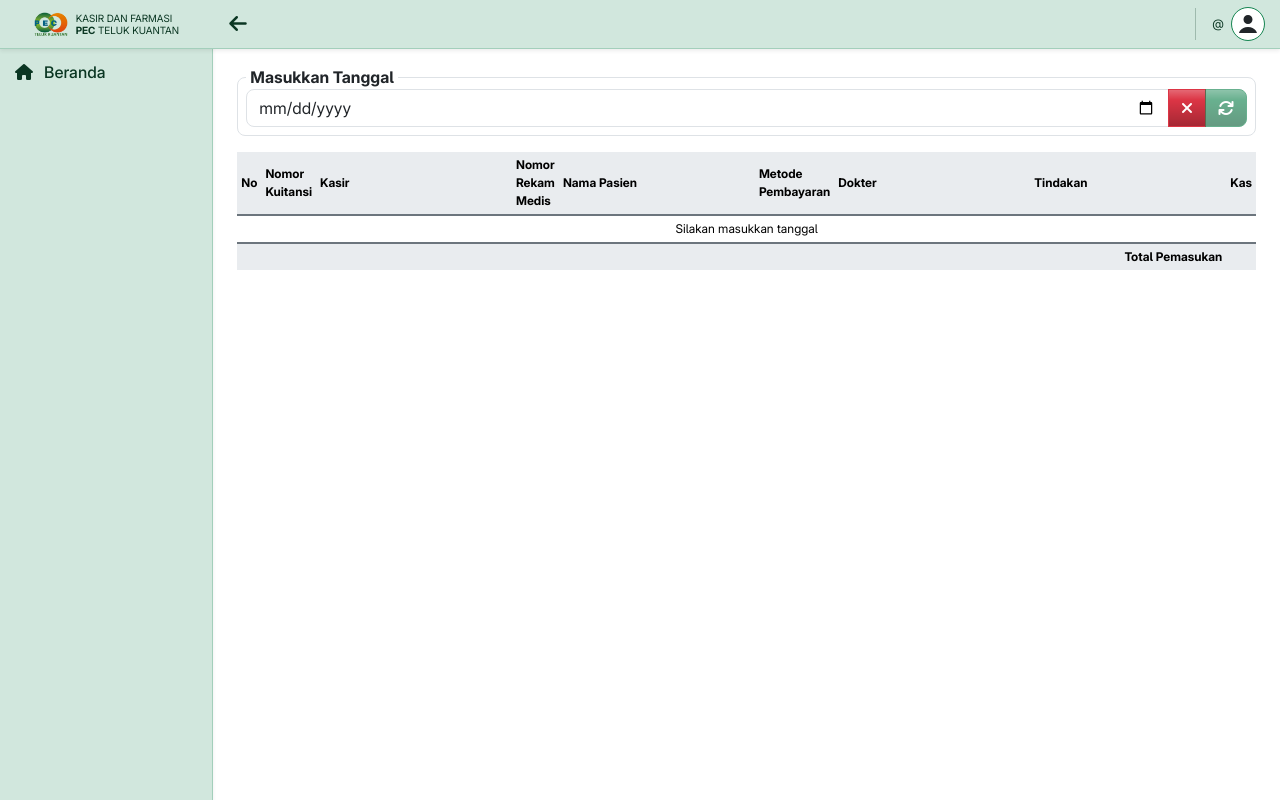
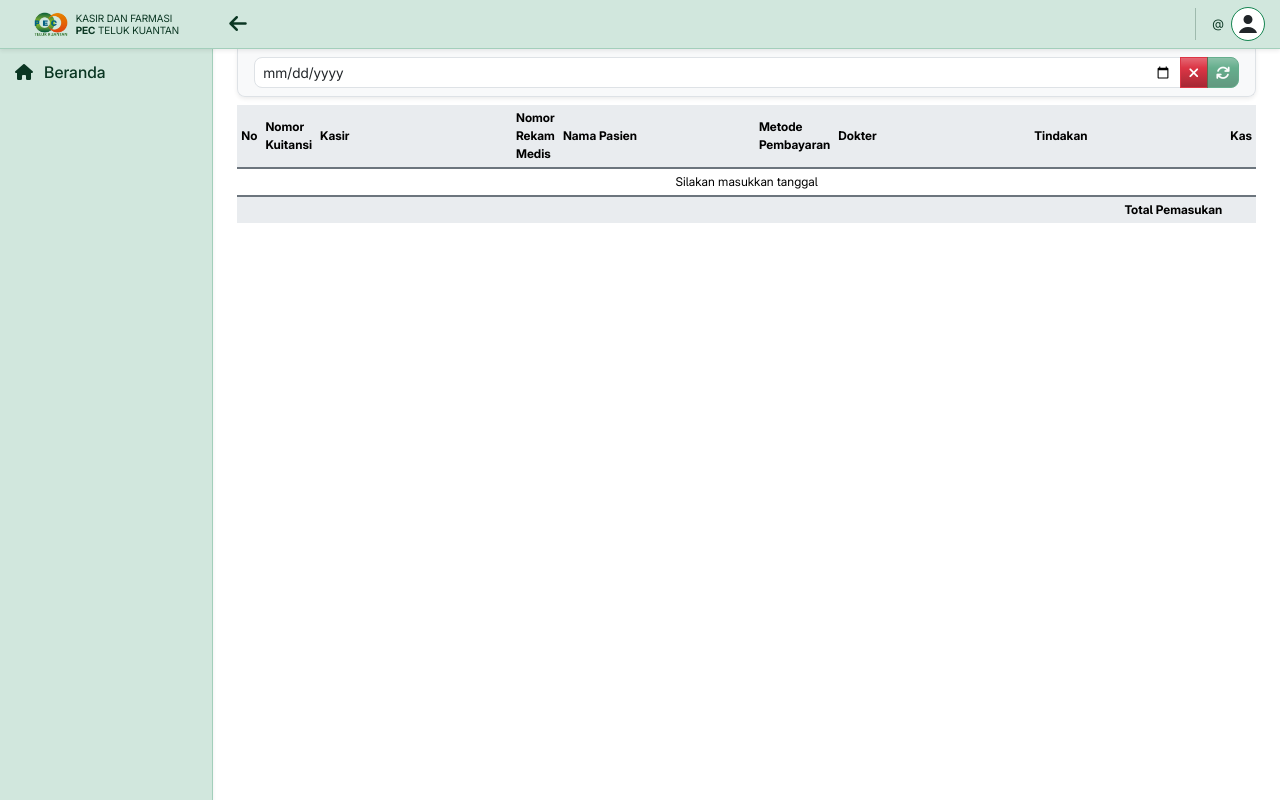
Before and after one commit to hafizulwanandaputra/pectk-simklinik, a CodeIgniter 4 app: template app/Views/dashboard/transaksi/report.php in a window 1280 px wide. Run offline with PHP 8.4 and a stand-in for CodeIgniter, Linux system fonts and the light colour scheme; the template is opened without the code that fills it, so the values that code supplies are empty; some libraries are stand-ins or nearby versions; some web fonts are replaced.

Commit message:
Sticky top report filtering

```diff
--- a/app/Views/dashboard/transaksi/report.php
+++ b/app/Views/dashboard/transaksi/report.php
@@ -10,18 +10,21 @@
 <div style="min-width: 1px; max-width: 1px;"></div>
 <?= $this->endSection(); ?>
 <?= $this->section('content'); ?>
-<main class="col-md-9 ms-sm-auto col-lg-10 px-3 px-md-4 pt-3">
+<main class="col-md-9 ms-sm-auto col-lg-10 px-3 px-md-4">
     <div class="d-xxl-flex justify-content-center">
         <div class="no-fluid-content">
+            <div class="sticky-top" style="z-index: 99;">
+                <ul class="list-group shadow-sm rounded-top-0 rounded-bottom-3 mb-2">
+                    <li class="list-group-item border-top-0 bg-body-tertiary">
+                        <div class="input-group input-group-sm">
+                            <input type="date" id="tanggal" name="tanggal" class="form-control rounded-start-3">
+                            <button class="btn btn-danger bg-gradient" type="button" id="clearTglButton"><i class="fa-solid fa-xmark"></i></button>
+                            <button class="btn btn-success bg-gradient rounded-end-3" type="button" id="refreshButton" disabled><i class="fa-solid fa-sync"></i></button>
+                        </div>
+                    </li>
+                </ul>
+            </div>
             <div class="mb-2">
-                <fieldset class="border rounded-3 px-2 py-0 mb-3" id="tambahPasienForm">
-                    <legend class="float-none w-auto mb-0 px-1 fs-6 fw-bold">Masukkan Tanggal</legend>
-                    <div class="mb-2 input-group">
-                        <input type="date" id="tanggal" name="tanggal" class="form-control rounded-start-3">
-                        <button class="btn btn-danger bg-gradient" type="button" id="clearTglButton"><i class="fa-solid fa-xmark"></i></button>
-                        <button class="btn btn-success bg-gradient rounded-end-3" type="button" id="refreshButton" disabled><i class="fa-solid fa-sync"></i></button>
-                    </div>
-                </fieldset>
                 <div class="table-responsive">
                     <table class="table table-sm mb-0" style="width:100%; font-size: 9pt;">
                         <thead>
```
